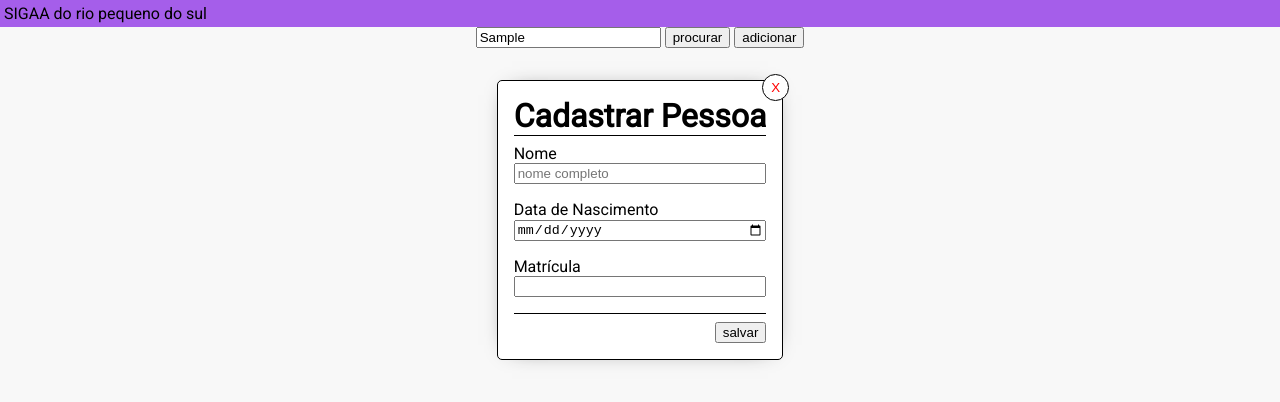
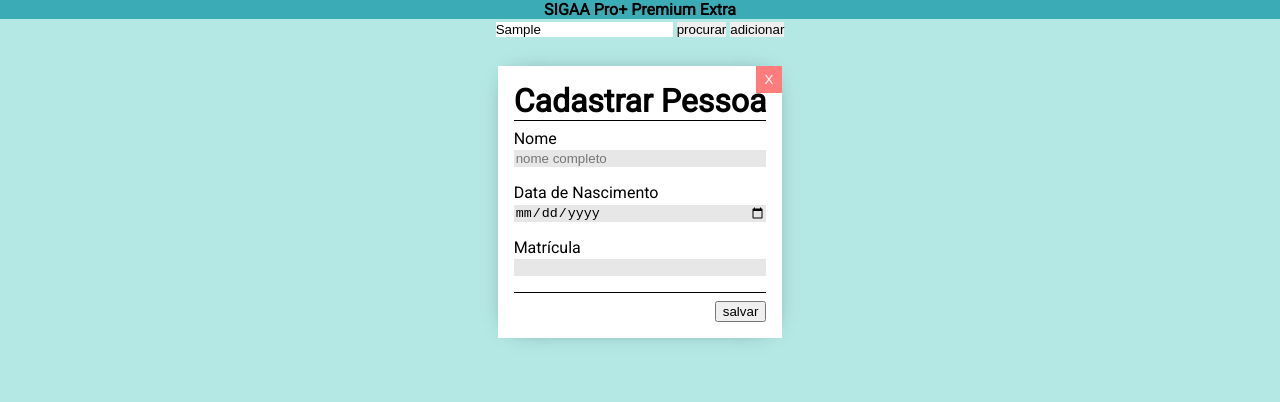
Before and after one commit to AllanCarneiro12/ENTREGAS-1-TRI, a plain HTML site: page Cadastro/FrontEnd/index.html in a window 1280 px wide. Both pictures are taken after typing "Sample" into the empty fields and a click on the button "adicionar". Drawn offline with Linux system fonts and the light colour scheme.

Commit message:
Finalizado :)

```diff
--- a/Cadastro/FrontEnd/index.html
+++ b/Cadastro/FrontEnd/index.html
@@ -12,26 +12,13 @@
 
 <body>
     <header>
-        <span>SIGAA do rio pequeno do sul</span>
+        <b>
+            <span>SIGAA Pro+ Premium Extra </span>
+        </b>
     </header>
 
     <main>
-        <!-- EU DEIXEI ISSO AQUI PARA SER DIDATICO
-            <style>
-                #idzzz {
-                    display: none;
-                }
-                #idzzz:checked + span {
-                    background-color: rebeccapurple;
-                }
-            </style>
-            <input name="zzz" id="idzzz" type="checkbox">
-            <span>DUNHA</span>
-            <br><br><br><br><br><br><br><br><br><br><br><br><br><br><br><br><br><br><br><br><br><br><br><br><br><br><br><br><br><br><br>
-            <div>
-                <label for="idzzz">ZZZZZZZZZZZZZZZZZZ</label>
-            </div>
-        -->
+
         <div class="action-bar">
             <input>
             <button>procurar</button>
--- a/Cadastro/FrontEnd/main.css
+++ b/Cadastro/FrontEnd/main.css
@@ -1,14 +1,15 @@
-/* https://flatuicolors.com/palette/de */
+/* https://colorhunt.co/palette/2f8f9d3bacb682dbd8b3e8e5 */
 @import url('https://fonts.googleapis.com/css2?family=Roboto&display=swap');
 
 :root {
     font-family: 'Roboto', sans-serif;
-    --ascent-color: #a55eea;
-    --background-color: #F8F8F8;
+    --ascent-color: #3BACB6;
+    --background-color: #B3E8E5;
 }
 
 * {
     box-sizing: border-box;
+    top: 0;
 }
 
 html,
@@ -20,9 +21,18 @@ body {
 }
 
 header {
-    padding: .25em;
+    padding: 0em;
     background-color: var(--ascent-color);
+    align-content: center;
+    display: flex;
+    text-align: center;
+    justify-content: center;
 }
+/*
+header > span {
+    text-align: center;
+    align-content: center;
+} */
 
 main {
     display: flex;
@@ -31,11 +41,22 @@ main {
     flex-direction: column;
 }
 
+div.action-bar {
+    height: 15px;
+}
+
+div.action-bar > * {
+    position: relative;
+    top: 0;
+    border: 0;
+    padding: 0;
+}
+
 .modal {
-    border: 1px solid black; /* todo */
+    /* border: 1px solid black; todo */
     background-color: white; /* todo */
     box-shadow: 0px 0px 23px -15px #000000DD;
-    border-radius: 5px;
+    /* border-radius: 5px; */
     padding: 1em;
     margin: 2em;
     position: relative;
@@ -45,12 +66,12 @@ main {
     position: absolute;
     height: 2em;
     width: 2em;
-    right: -.5em;
-    top: -.5em;
-    border-radius: 50%;
-    border: 1px solid black;
-    color: red;
-    background-color: white;
+    right: 0em;
+    top: 0em;
+    /* border-radius: 50%; */
+    border: 0px solid black;
+    color: rgb(255, 255, 255);
+    background-color: rgba(255, 0, 0, 0.514);
     cursor: pointer;
 }
 
@@ -58,7 +79,7 @@ main {
     display: block;
     border-bottom: 1px solid black;
     margin-bottom: .5em;
-    padding-top: .5em;
+    padding-top: 1em;
     margin: 0 0 .25em 0;
     padding: 0;
 }
@@ -73,6 +94,8 @@ main {
 
 .modal form > div > input {
     width: 100%;
+    border-width: 0;
+    background-color: rgb(231, 231, 231);
 }
 
 .modal div.action {
```
